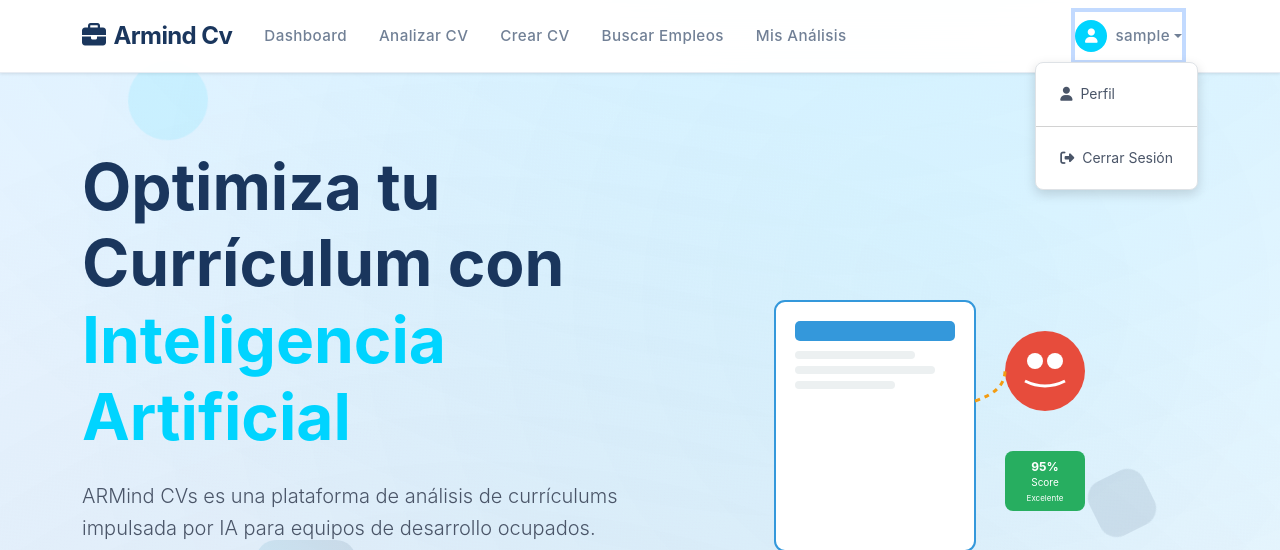
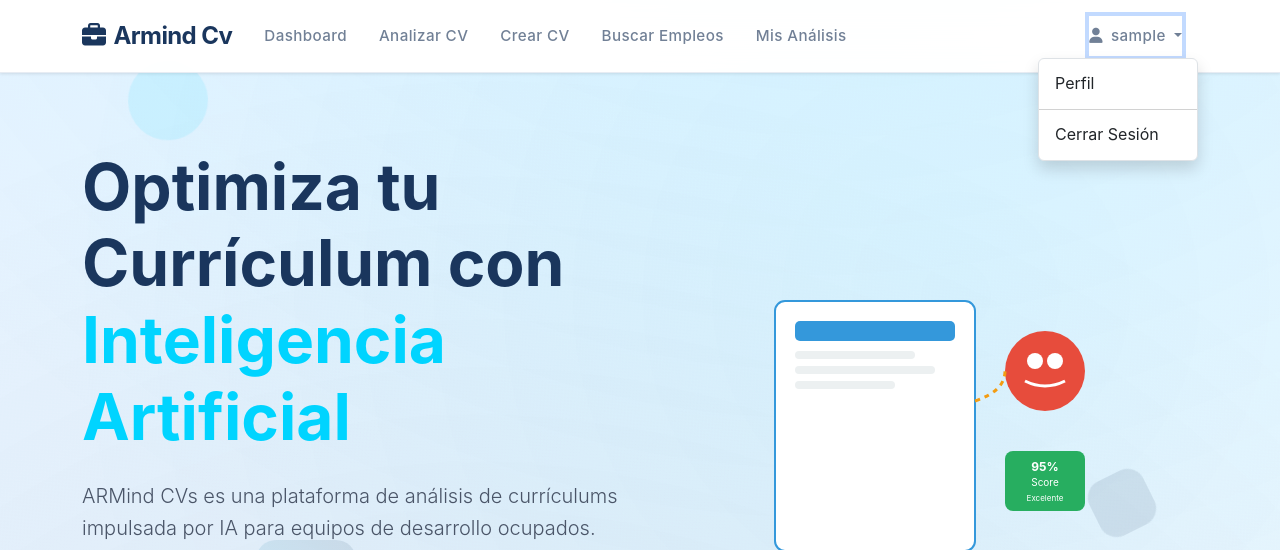
Before and after one commit to Erickxkunzx12/ARmind-CVs, a Flask app: page / in a window 1280 px wide, after a click on "sample". Shown: the top 550 px of the page. Run offline with Flask 3, Linux system fonts and the light colour scheme; the visitor is signed in with stand-in values (Sample User, id 1); some libraries are stand-ins or nearby versions.

Commit message:
errores menus

```diff
--- a/templates/base.html
+++ b/templates/base.html
@@ -362,64 +362,27 @@
              transform: none !important;
          }
 
+         /* Estilos simples para dropdown */
          .dropdown-menu {
-             z-index: 999999 !important;
-             position: absolute !important;
-             display: none;
-             background: var(--white) !important;
-             border: 1px solid var(--gray-200) !important;
-             border-radius: 8px !important;
-             box-shadow: 0 4px 12px rgba(0, 0, 0, 0.15) !important;
+             background: white;
+             border: 1px solid #dee2e6;
+             border-radius: 0.375rem;
+             box-shadow: 0 0.5rem 1rem rgba(0, 0, 0, 0.15);
          }
 
-         .dropdown-menu.show {
-             z-index: 999999 !important;
+         /* Asegurar que el dropdown del navbar esté por encima de todo */
+         .navbar .dropdown-menu {
+             z-index: 9999 !important;
              position: absolute !important;
-             display: block !important;
-             background: var(--white) !important;
-             top: 100% !important;
          }
 
-         .nav-item.dropdown {
-             z-index: 999999 !important;
-             position: relative !important;
+         .navbar .nav-item.dropdown {
+             position: relative;
          }
 
-         .dropdown {
-             z-index: 999999 !important;
-             position: relative !important;
-         }
-
-         .dropdown-toggle {
-             z-index: 999999 !important;
-         }
-
-         .dropdown-toggle::after {
-             z-index: 1000000 !important;
-         }
-
-         .btn-group .dropdown-menu {
-             z-index: 999999 !important;
-             position: absolute !important;
-             background: var(--white) !important;
-         }
-
-         .card .dropdown-menu {
-             z-index: 999999 !important;
-             position: absolute !important;
-             background: var(--white) !important;
-         }
-
-         .navbar .dropdown-menu {
-             z-index: 999999 !important;
-             position: absolute !important;
-             background: var(--white) !important;
-         }
-
-         .navbar-nav .dropdown-menu {
-             z-index: 999999 !important;
-             position: absolute !important;
-             background: var(--white) !important;
+         .navbar .dropdown-menu.show {
+             z-index: 9999 !important;
+             display: block !important;
          }
 
          /* Estilos específicos para el botón del panel de administrador */
@@ -440,54 +403,16 @@
              box-shadow: 0 4px 12px rgba(0, 0, 0, 0.2) !important;
          }
 
-         /* Asegurar que todos los dropdowns estén por encima */
-         .dropdown-menu,
-         .modern-dropdown,
-         .navbar .dropdown-menu,
-         .nav-item .dropdown-menu,
-         .card .dropdown-menu,
-         .analysis-card .dropdown-menu,
-         .btn-group .dropdown-menu {
-             z-index: 999999 !important;
-             position: absolute !important;
-             background-color: white !important;
-             border: 1px solid #dee2e6 !important;
-             border-radius: 8px !important;
-             box-shadow: 0 4px 12px rgba(0, 0, 0, 0.15) !important;
-             min-width: 160px !important;
-             transform: none !important;
+         /* Estilos básicos para elementos del dropdown */
+         .dropdown-item {
+             color: #212529;
+             text-decoration: none;
          }
 
-         /* Estilos específicos para dropdowns en tarjetas */
-         .card .dropdown,
-         .analysis-card .dropdown {
-             z-index: 1000 !important;
-             position: relative !important;
-         }
-
-         .card .dropdown.show,
-         .analysis-card .dropdown.show {
-             z-index: 1001 !important;
-         }
-
-         .card .dropdown-menu.show,
-         .analysis-card .dropdown-menu.show {
-             z-index: 999999 !important;
-             position: absolute !important;
-             display: block !important;
-             background-color: white !important;
-             border: 1px solid #dee2e6 !important;
-             box-shadow: 0 8px 25px rgba(0, 0, 0, 0.25) !important;
-         }
-
-         /* Prevenir que las tarjetas interfieran con los dropdowns */
-         .analysis-card:hover {
-             z-index: 999 !important;
-         }
-
-         .analysis-card .dropdown:hover,
-         .analysis-card .dropdown.show {
-             z-index: 1001 !important;
+         .dropdown-item:hover,
+         .dropdown-item:focus {
+             background-color: #f8f9fa;
+             color: #1e2125;
          }
 
          .modern-dropdown .dropdown-item {
@@ -638,16 +563,13 @@
                 <ul class="navbar-nav">
                     {% if session.user_id %}
                     <li class="nav-item dropdown">
-                        <a class="nav-link dropdown-toggle d-flex align-items-center" href="#" id="navbarDropdown" role="button" data-bs-toggle="dropdown">
-                            <div class="user-avatar me-2">
-                                <i class="fas fa-user"></i>
-                            </div>
-                            {{ session.username }}
+                        <a class="nav-link dropdown-toggle" href="#" id="navbarDropdown" role="button" data-bs-toggle="dropdown" aria-expanded="false">
+                            <i class="fas fa-user me-2"></i>{{ session.username }}
                         </a>
-                        <ul class="dropdown-menu dropdown-menu-end modern-dropdown">
-                            <li><a class="dropdown-item" href="{{ url_for('profile') }}"><i class="fas fa-user me-2"></i>Perfil</a></li>
+                        <ul class="dropdown-menu dropdown-menu-end">
+                            <li><a class="dropdown-item" href="{{ url_for('profile') }}">Perfil</a></li>
                             <li><hr class="dropdown-divider"></li>
-                            <li><a class="dropdown-item" href="{{ url_for('logout') }}"><i class="fas fa-sign-out-alt me-2"></i>Cerrar Sesión</a></li>
+                            <li><a class="dropdown-item" href="{{ url_for('logout') }}">Cerrar Sesión</a></li>
                         </ul>
                     </li>
                     {% else %}
@@ -747,6 +669,8 @@
                 bsAlert.close();
             });
         }, 5000);
+
+        // Bootstrap maneja automáticamente los dropdowns
     </script>
 
     {% block extra_js %}{% endblock %}
```
